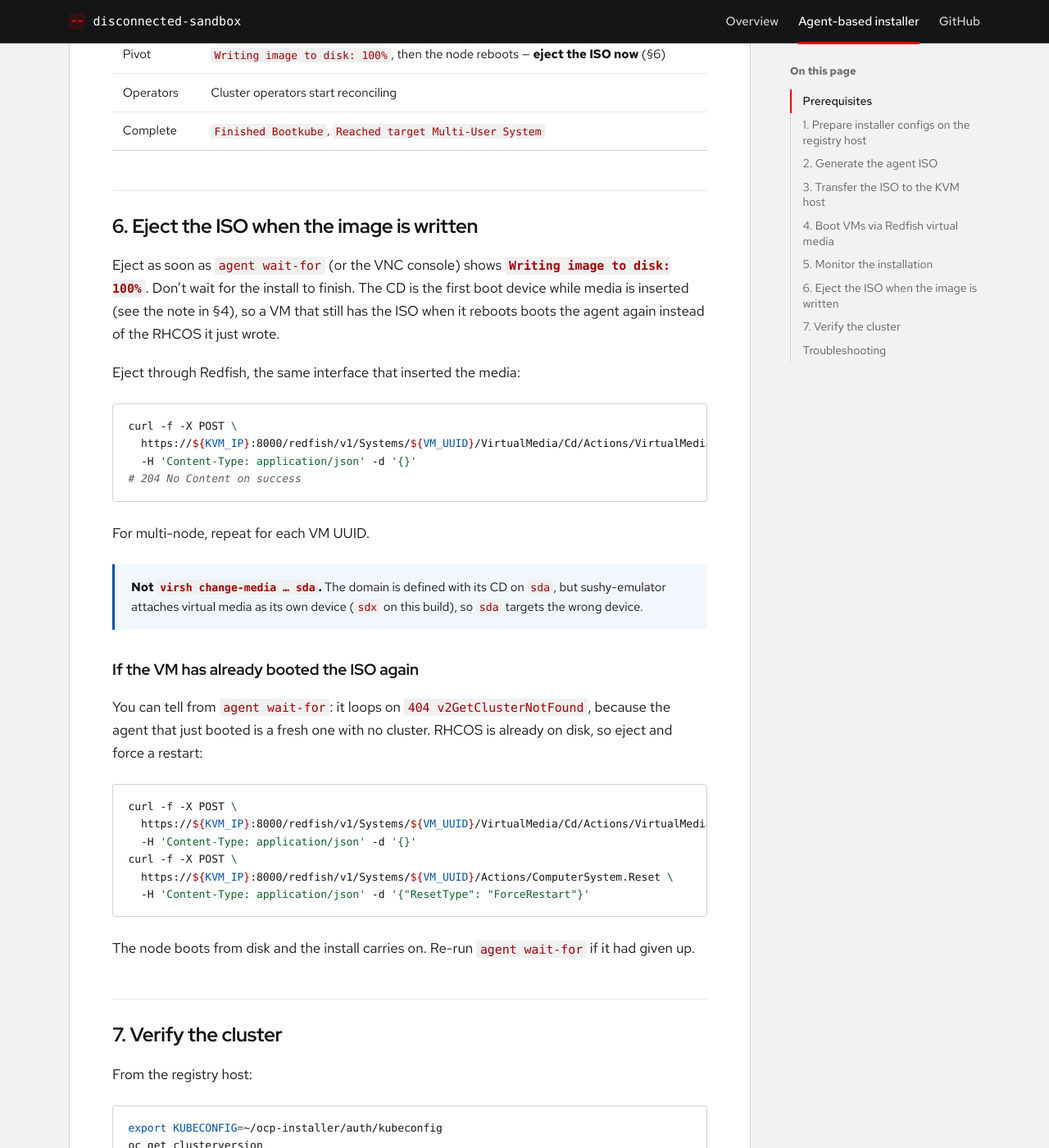
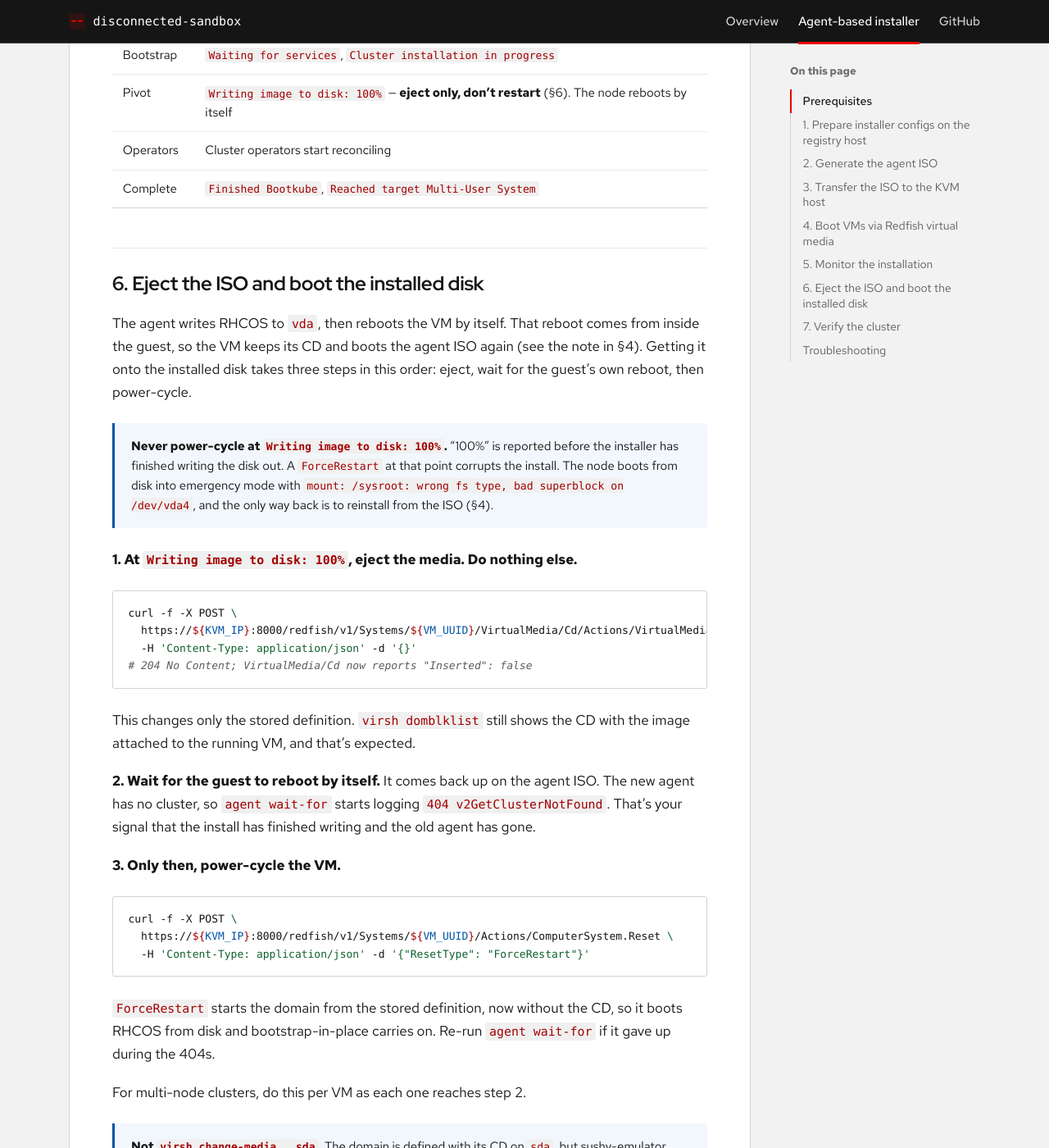
Before and after one commit to bgregori/disconnected-install-sandbox, a Jekyll site: the page built from docs/agent-based-install.md, in a window 1280 px wide and 1400 px high, scrolled down 8371 px. Shown: the whole window at 82% size. Built offline with Jekyll 4.4.1, drawn with Linux system fonts in a browser that asks for light colours; some web fonts are replaced; some of the changed text lies outside the part shown.

Commit message:
docs: eject the agent iso in the order that boots the installed disk
The previous sequence failed both ways on sandbox2325:

- Eject at "Writing image to disk: 100%" without a restart: the VM
  rebooted by itself and booted the agent ISO again. sushy applies
  EjectMedia to the stored libvirt definition only; the running domain
  keeps the CD (virsh domblklist still shows sdx with the image) and a
  reboot from inside the guest is not a power cycle.
- Eject and ForceRestart at 100%: corrupted the install. "100%" comes
  before the disk is written out, and the node booted into emergency
  mode with "wrong fs type, bad superblock on /dev/vda4".

Document the order confirmed on a reinstall: eject only at 100%, wait
for the guest's own reboot (it comes back on the ISO and agent wait-for
logs 404 v2GetClusterNotFound), then ForceRestart. Warn against
power-cycling at 100%, add emergency-mode recovery, and replace the §4
note -- the problem is that media changes need a power cycle, not that
"Once" is persistent.

Phase: none (documentation). AWS resources: none.

Co-Authored-By: Claude Opus 5.5 <noreply@anthropic.com>

````diff
--- a/docs/agent-based-install.md
+++ b/docs/agent-based-install.md
@@ -260,11 +260,12 @@ curl -f -X POST \
   -d "{\"ResetType\": \"${RESET}\"}"
 ```
 
-> **"Once" is not one-shot here.** With the libvirt driver, sushy-emulator applies the
-> boot override by making the CD the persistent first boot device. As long as the ISO
-> stays inserted, every boot goes to it, including the reboot after the agent has
-> written RHCOS to disk. That is why §6 ejects the media at a specific point rather
-> than "after install".
+> **Media changes only take effect on a power cycle.** sushy-emulator applies
+> InsertMedia, EjectMedia and the boot override to the domain's *stored* libvirt
+> definition. A running VM keeps the devices it was started with, and a reboot from
+> inside the guest is not a power cycle, so it doesn't pick up the new definition.
+> Only a Redfish power action (`On` from off, `ForceRestart`) starts the domain from
+> the stored definition. That's why §6 ejects in a specific order.
 
 > **VirtualMedia lives under `Systems`, not `Managers`.** This emulator exposes it
 > at `/redfish/v1/Systems/<uuid>/VirtualMedia/Cd`; the `Managers` path returns 404.
@@ -331,49 +332,63 @@ journalctl -u assisted-service.service -f
 |-------|-------------|
 | Agent boot | VNC shows kernel loading, `nslookup` checks, registry connectivity checks |
 | Bootstrap | `Waiting for services`, `Cluster installation in progress` |
-| Pivot | `Writing image to disk: 100%`, then the node reboots — **eject the ISO now** (§6) |
+| Pivot | `Writing image to disk: 100%` — **eject only, don't restart** (§6). The node reboots by itself |
 | Operators | Cluster operators start reconciling |
 | Complete | `Finished Bootkube`, `Reached target Multi-User System` |
 
-## 6. Eject the ISO when the image is written
+## 6. Eject the ISO and boot the installed disk
 
-Eject as soon as `agent wait-for` (or the VNC console) shows **`Writing image to disk: 100%`**.
-Don't wait for the install to finish. The CD is the first boot device while media is inserted
-(see the note in §4), so a VM that still has the ISO when it reboots boots the agent again
-instead of the RHCOS it just wrote.
+The agent writes RHCOS to `vda`, then reboots the VM by itself. That reboot comes from
+inside the guest, so the VM keeps its CD and boots the agent ISO again (see the note in
+§4). Getting it onto the installed disk takes three steps in this order: eject, wait for
+the guest's own reboot, then power-cycle.
 
-Eject through Redfish, the same interface that inserted the media:
+> **Never power-cycle at `Writing image to disk: 100%`.** "100%" is reported before the
+> installer has finished writing the disk out. A `ForceRestart` at that point corrupts
+> the install. The node boots from disk into emergency mode with
+> `mount: /sysroot: wrong fs type, bad superblock on /dev/vda4`, and the only way back
+> is to reinstall from the ISO (§4).
+
+**1. At `Writing image to disk: 100%`, eject the media. Do nothing else.**
 
 ```bash
 curl -f -X POST \
   https://${KVM_IP}:8000/redfish/v1/Systems/${VM_UUID}/VirtualMedia/Cd/Actions/VirtualMedia.EjectMedia \
   -H 'Content-Type: application/json' -d '{}'
-# 204 No Content on success
+# 204 No Content; VirtualMedia/Cd now reports "Inserted": false
 ```
 
-For multi-node, repeat for each VM UUID.
+This changes only the stored definition. `virsh domblklist` still shows the CD with the
+image attached to the running VM, and that's expected.
 
-> **Not `virsh change-media … sda`.** The domain is defined with its CD on `sda`, but
-> sushy-emulator attaches virtual media as its own device (`sdx` on this build), so
-> `sda` targets the wrong device.
+**2. Wait for the guest to reboot by itself.** It comes back up on the agent ISO. The new
+agent has no cluster, so `agent wait-for` starts logging `404 v2GetClusterNotFound`.
+That's your signal that the install has finished writing and the old agent has gone.
 
-### If the VM has already booted the ISO again
-
-You can tell from `agent wait-for`: it loops on `404 v2GetClusterNotFound`, because the
-agent that just booted is a fresh one with no cluster. RHCOS is already on disk, so eject
-and force a restart:
+**3. Only then, power-cycle the VM.**
 
 ```bash
-curl -f -X POST \
-  https://${KVM_IP}:8000/redfish/v1/Systems/${VM_UUID}/VirtualMedia/Cd/Actions/VirtualMedia.EjectMedia \
-  -H 'Content-Type: application/json' -d '{}'
 curl -f -X POST \
   https://${KVM_IP}:8000/redfish/v1/Systems/${VM_UUID}/Actions/ComputerSystem.Reset \
   -H 'Content-Type: application/json' -d '{"ResetType": "ForceRestart"}'
 ```
 
-The node boots from disk and the install carries on. Re-run `agent wait-for` if it
-had given up.
+`ForceRestart` starts the domain from the stored definition, now without the CD, so it
+boots RHCOS from disk and bootstrap-in-place carries on. Re-run `agent wait-for` if it
+gave up during the 404s.
+
+For multi-node clusters, do this per VM as each one reaches step 2.
+
+> **Not `virsh change-media … sda`.** The domain is defined with its CD on `sda`, but
+> sushy-emulator attaches virtual media as its own device (`sdx` on this build), so
+> `sda` targets the wrong device. Use Redfish for every media change, so sushy's view
+> and libvirt's stay in step.
+
+### If the node lands in emergency mode
+
+`wrong fs type, bad superblock on /dev/vda4` means the disk was power-cycled before the
+write finished. Reinstall: insert the ISO and power the VM on again as in §4, then follow
+this section's three steps.
 
 ## 7. Verify the cluster
 
````
